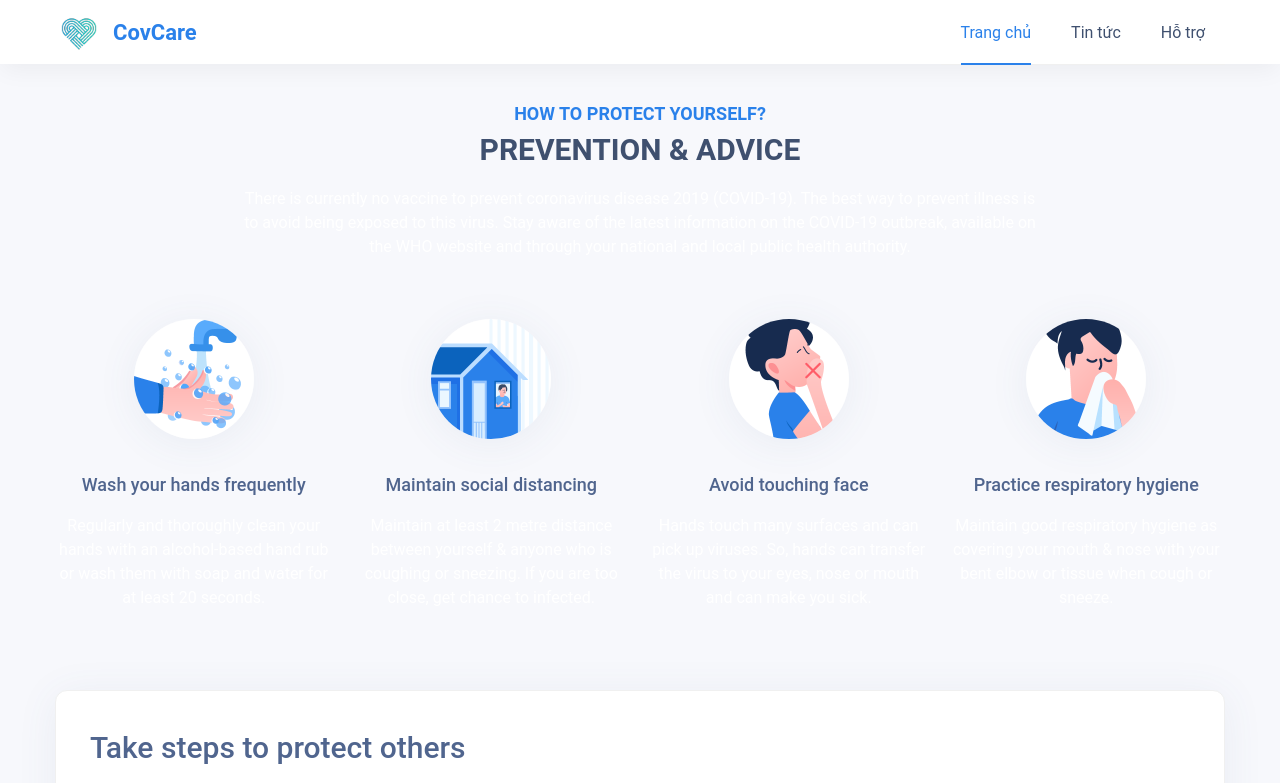
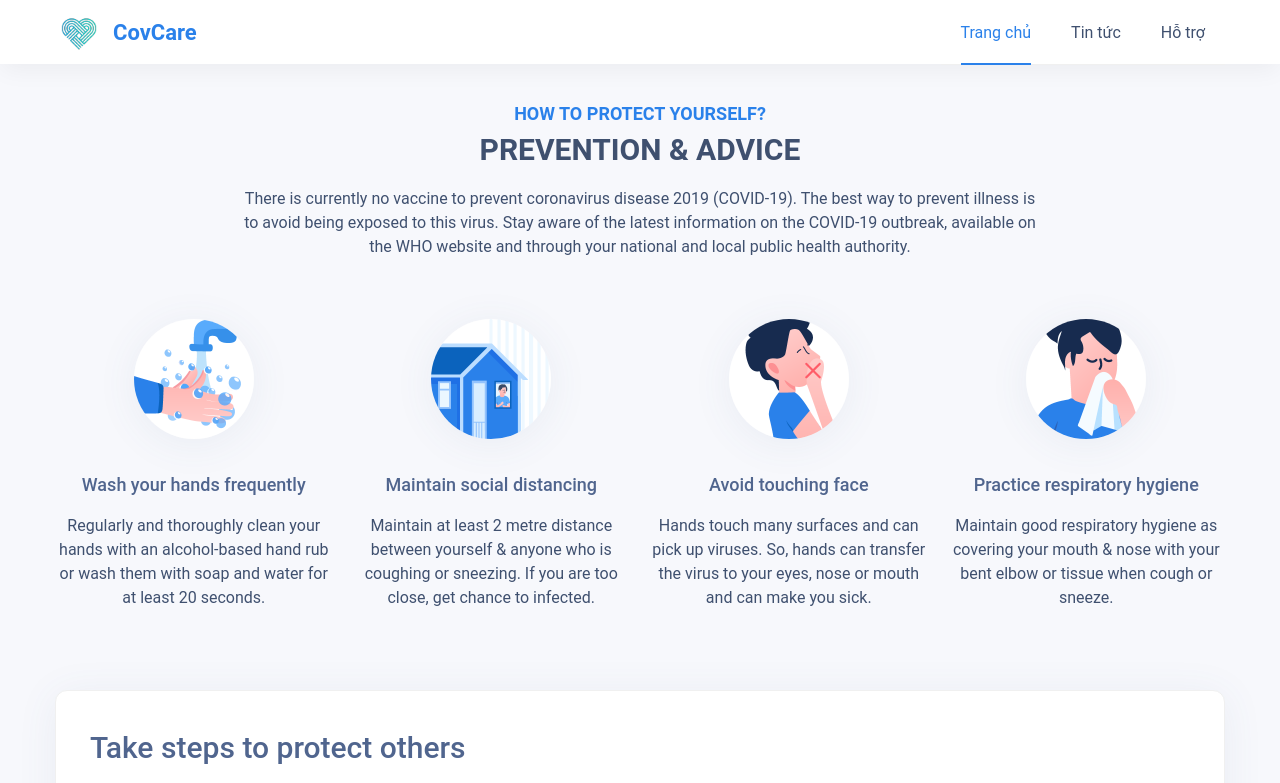
Before and after one commit to trunghq234/CovCare, a React (Create React App) app: page / in a window 1280 px wide. Shown: the top 783 px of the page. Built offline with nearby package versions, Linux system fonts and the light colour scheme; the HTML template or start-up script is replaced by a standard one.

Commit message:
fix p color

```diff
--- a/src/components/Home/FAQ/TabContent/index.module.less
+++ b/src/components/Home/FAQ/TabContent/index.module.less
@@ -1,3 +1,4 @@
+.site-collapse-custom-collapse {
   p {
     color: #3d4b69;
     line-height: 1.5;
@@ -5,6 +6,8 @@ p {
   h5 {
     font-size: 16px;
   }
+}
+
 .list-dot {
   li {
     position: relative;
--- a/src/components/Home/Treatment/index.module.less
+++ b/src/components/Home/Treatment/index.module.less
@@ -5,6 +5,9 @@
 .section-treatment {
   background-color: #2766bb !important;
   padding: 50px 0;
+  p {
+    color: #fff;
+  }
 }
 
 .shape {
@@ -153,6 +156,3 @@
     max-width: 50%;
   }
 }
-p {
-  color: #fff;
-}
```
Lines whose indentation alone changed are shown as unchanged.
